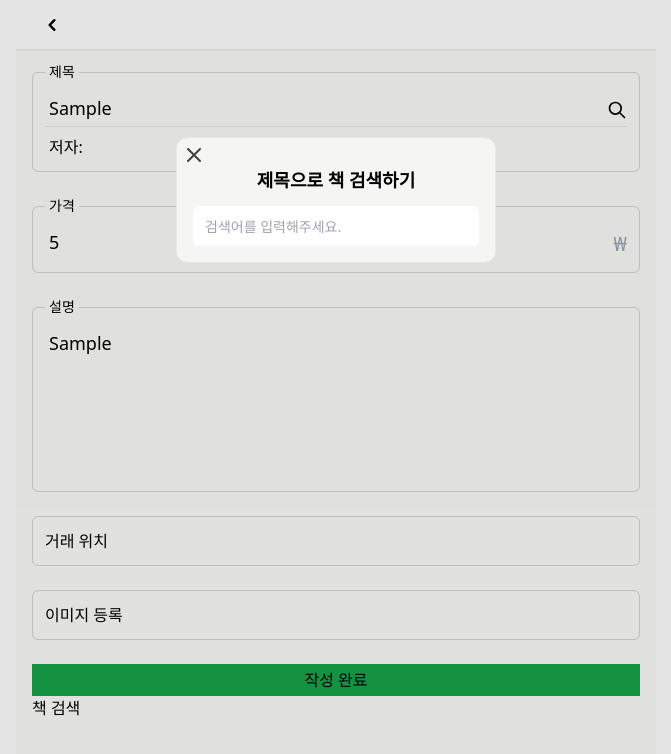
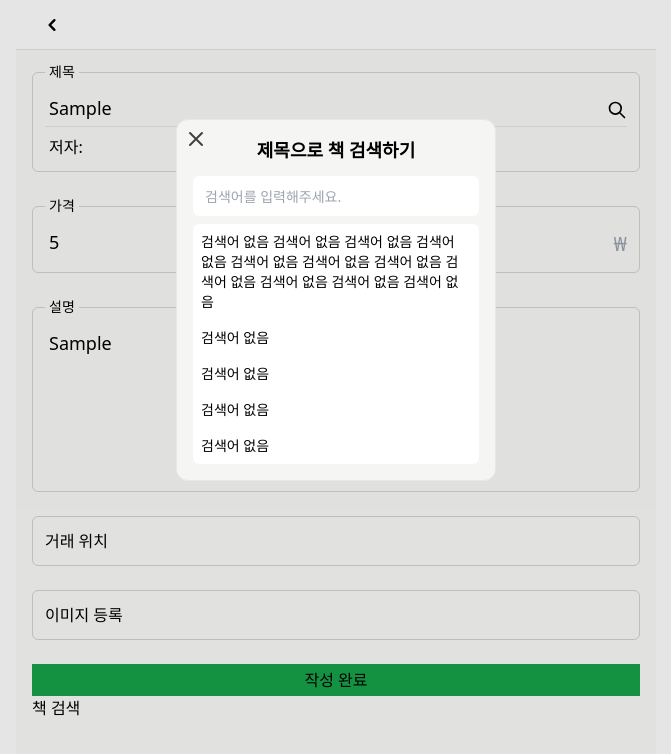
Before and after one commit to Withlaw/dnb, a React (Vite) app: page /books/create in a window 1280 px wide. Both pictures are taken after typing "Sample", "5", "Sample" into the empty fields and a click on the button "책 검색". Shown: the top 754 px of the page, without its empty margins (304-975 px from the left). Built offline with nearby package versions, Linux system fonts and the light colour scheme; no server answers.

Commit message:
책 제목 검색 모달 ui 구현

```diff
--- a/src/features/books/post-create.component.tsx
+++ b/src/features/books/post-create.component.tsx
@@ -27,7 +27,7 @@ const BookPostCreateForm = () => {
 		mutate(data);
 	};
 
-	const searchBtnHandler = () => {
+	const searchModalHandler = () => {
 		setIsShowModal(prevVal => !prevVal);
 	};
 
@@ -62,8 +62,8 @@ const BookPostCreateForm = () => {
 			<Button>작성 완료</Button>
 			{/* 혹시 모르니까 button type=reset 해주기 */}
 			{/* 리액트 폼 훅에는 reset 함수 제공 */}
-			<button onClick={searchBtnHandler}>책 검색</button>
-			{isShowModal && <BookPostSearch modalHandler={searchBtnHandler} />}
+			<button onClick={searchModalHandler}>책 검색</button>
+			{isShowModal && <BookPostSearch modalHandler={searchModalHandler} />}
 		</BookPostForm>
 	);
 };
--- a/src/features/books/post-search.component.tsx
+++ b/src/features/books/post-search.component.tsx
@@ -10,21 +10,20 @@ type Props = {
 const BookPostSearch = ({ modalHandler }: Props) => {
 	const form = useRef<HTMLFormElement>(null);
 
+	const styleLi = 'p-2 text-sm hover:bg-stone-200 hover:cursor-pointer';
+
 	return (
-		<Modal className="top-[-400px]">
+		<Modal className="top-[-200px] flex flex-col" onClose={modalHandler}>
 			<form
 				ref={form}
-				className="flex w-80 flex-col justify-between rounded-xl border border-solid bg-stone-100 p-4">
-				<Modal.BtnClose onClose={modalHandler}>
-					<span className="absolute left-[6px] top-[6px] text-2xl text-stone-700">
-						<HiOutlineX />
+				className="flex w-80 flex-initial flex-col justify-between rounded-xl border border-solid bg-stone-100 p-4">
+				<button onClick={modalHandler} className="z-10">
+					<span className="absolute left-[8px] top-[8px] text-stone-700">
+						<HiOutlineX size="24" />
 					</span>
-				</Modal.BtnClose>
-				<fieldset className="relative">
-					{/* <button >
-
-					</button> */}
-					<div className="my-3 text-center text-lg font-semibold">
+				</button>
+				<fieldset>
+					<div className="mb-3 text-center text-lg font-semibold">
 						<label htmlFor="search">제목으로 책 검색하기</label>
 					</div>
 					<div className="flex justify-between ">
@@ -42,6 +41,36 @@ const BookPostSearch = ({ modalHandler }: Props) => {
 						</button> */}
 					</div>
 				</fieldset>
+				<ul className="mt-2 flex h-[30vh] flex-auto flex-col overflow-y-auto rounded-md bg-[#fff]">
+					<li className={styleLi}>
+						<span>
+							검색어 없음 검색어 없음 검색어 없음 검색어 없음 검색어 없음 검색어
+							없음 검색어 없음 검색어 없음 검색어 없음 검색어 없음 검색어 없음
+						</span>
+					</li>
+					<li className={styleLi}>
+						<span>검색어 없음</span>
+					</li>
+					<li className={styleLi}>
+						<span>검색어 없음</span>
+					</li>
+					<li className={styleLi}>
+						<span>검색어 없음</span>
+					</li>
+					<li className={styleLi}>
+						<span>검색어 없음</span>
+					</li>
+					<li className={styleLi}>
+						<span>검색어 없음</span>
+					</li>
+					<li className={styleLi}>
+						<span>검색어 없음</span>
+					</li>
+					<li className={styleLi}>
+						<span>검색어 없음</span>
+					</li>
+					{/* 무한스크롤 */}
+				</ul>
 			</form>
 		</Modal>
 	);
--- a/src/ui/modal.tsx
+++ b/src/ui/modal.tsx
@@ -7,14 +7,14 @@ type Props = {
 	onClose?: () => void;
 };
 
-export default function Modal({ children, className = '' }: Props) {
+export default function Modal({ children, onClose, className = '' }: Props) {
 	const dialog = useRef<HTMLDialogElement>(null);
 
 	const dialogClickHandler = (
 		e: React.MouseEvent<HTMLDialogElement, MouseEvent>,
 	) => {
+		if (!onClose) return;
 		const dialogRect = e.currentTarget.getBoundingClientRect();
-
 		if (
 			dialogRect.left > e.clientX ||
 			dialogRect.right < e.clientX ||
@@ -22,7 +22,8 @@ export default function Modal({ children, className = '' }: Props) {
 			dialogRect.bottom < e.clientY
 		) {
 			// dialog 외부 요소 클릭시 닫힘
-			dialog.current?.close();
+			// dialog.current?.close();
+			onClose();
 		}
 	};
 
@@ -43,7 +44,7 @@ export default function Modal({ children, className = '' }: Props) {
 	}, []);
 
 	return createPortal(
-		// <dialog ref={dialog}>
+		//  <dialog ref={dialog}>
 		<dialog
 			ref={dialog}
 			className={'bg-inherit ' + className}
@@ -79,11 +80,16 @@ const BtnSubmit = ({ children }: Props) => {
 
 const BtnClose = ({ children, onClose }: Props) => {
 	// 컨텍스트 만들어서 dialog 노드 공유해야할듯
+	// 굳이 없어도 될 듯? close 로직을 외부에서 주입받는데, 그냥 외부에서 버튼 만들고 바로 state 렌더링 로직으로 close 구현할 수 있으니..
 	const btnClickHandler = () => {
 		if (!onClose) return;
 		onClose();
 	};
-	return <button onClick={btnClickHandler}>{children}</button>;
+	return (
+		<button onClick={btnClickHandler} className="bg-red-300">
+			{children}
+		</button>
+	);
 };
 
 Modal.BtnSubmit = BtnSubmit;
```
